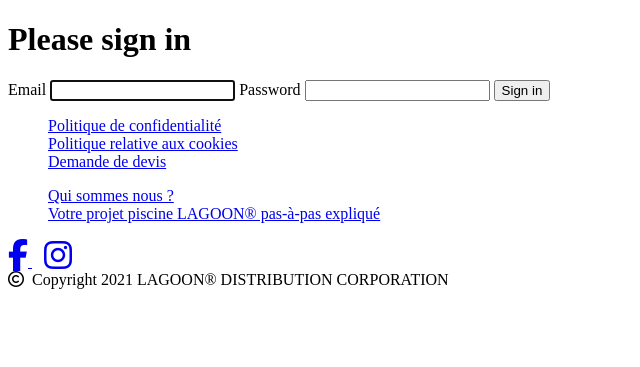
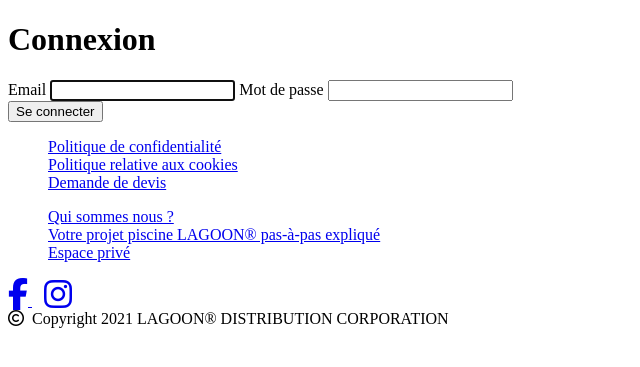
Before and after one commit to barbotinleane/lagoon-piscines, a Symfony app: template templates/security/login.html.twig in a window 1280 px wide. Shown: the part 75-442 px from the top of the page, without its empty margins (0-640 px from the left). Run offline with Twig, Linux system fonts and the light colour scheme; the template is opened without the code that fills it, so the values that code supplies are empty; some libraries are stand-ins or nearby versions.

Commit message:
Style for templates login

```diff
--- a/templates/base.html.twig
+++ b/templates/base.html.twig
@@ -89,6 +89,11 @@
                                 Votre projet piscine LAGOON&reg; pas-à-pas expliqué
                             </a>
                         </li>
+                        <li>
+                            <a href="{{ path('app_login') }}" class="blank-link">
+                                Espace privé
+                            </a>
+                        </li>
                     </ul>
                 </div>
 
--- a/templates/security/login.html.twig
+++ b/templates/security/login.html.twig
@@ -1,6 +1,6 @@
 {% extends 'base.html.twig' %}
 
-{% block title %}Log in!{% endblock %}
+{% block title %}LAGOON&reg; Piscines - Connexion{% endblock %}
 
 {% block body %}
 <form method="post">
@@ -10,19 +10,50 @@
 
     {% if app.user %}
         <div class="mb-3">
-            You are logged in as {{ app.user.userIdentifier }}, <a href="{{ path('app_logout') }}">Logout</a>
+            Vous êtes connecté en tant que {{ app.user.userIdentifier }},
+            <a href="{{ path('app_logout') }}">se déconnecter.</a>
         </div>
     {% endif %}
 
-    <h1 class="h3 mb-3 font-weight-normal">Please sign in</h1>
-    <label for="inputEmail">Email</label>
-    <input type="email" value="{{ last_username }}" name="email" id="inputEmail" class="form-control" autocomplete="email" required autofocus>
-    <label for="inputPassword">Password</label>
-    <input type="password" name="password" id="inputPassword" class="form-control" autocomplete="current-password" required>
+    <div class="vh-100 bg-dark d-flex align-items-center">
+        <div class="d-block p-3 w-adaptative mx-auto bg-white rounded">
+            <h1 class="baskerville text-center">
+                Connexion
+            </h1>
+            <label for="inputEmail">
+                Email
+            </label>
+            <input type="email"
+                   value="{{ last_username }}"
+                   name="email"
+                   id="inputEmail"
+                   class="form-control"
+                   autocomplete="email"
+                   required
+                   autofocus
+            >
+            <label for="inputPassword">
+                Mot de passe
+            </label>
+            <input type="password"
+                   name="password"
+                   id="inputPassword"
+                   class="form-control"
+                   autocomplete="current-password"
+                   required
+            >
 
-    <input type="hidden" name="_csrf_token"
-           value="{{ csrf_token('authenticate') }}"
-    >
+            <input type="hidden" name="_csrf_token"
+                   value="{{ csrf_token('authenticate') }}"
+            >
+
+            <div class="text-center p-3">
+                <button class="btn btn-lg btn-blue" type="submit">
+                    Se connecter
+                </button>
+            </div>
+        </div>
+    </div>
 
     {#
         Uncomment this section and add a remember_me option below your firewall to activate remember me functionality.
@@ -35,8 +66,5 @@
         </div>
     #}
 
-    <button class="btn btn-lg btn-primary" type="submit">
-        Sign in
-    </button>
 </form>
 {% endblock %}
```
Also changed, not shown: src/Repository/FormationSessionsRepository.php (+14 -0 lines).
